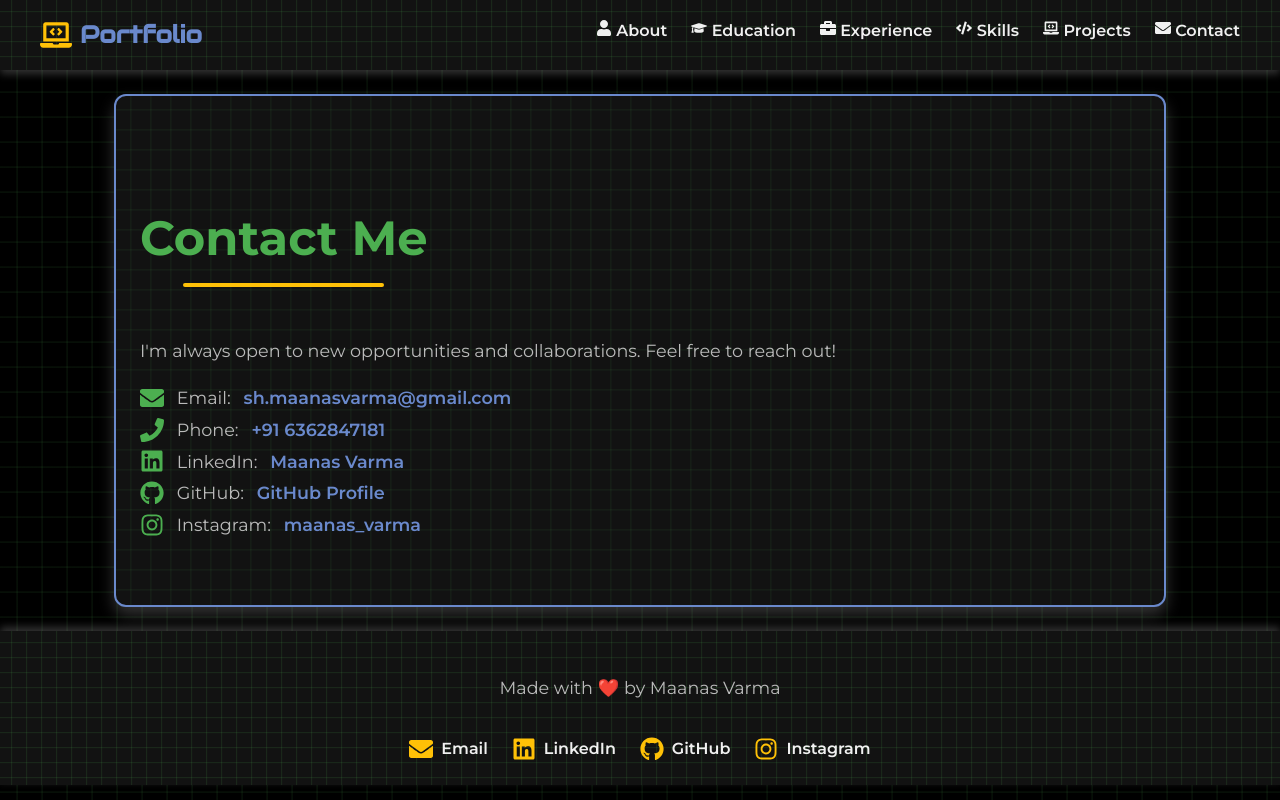
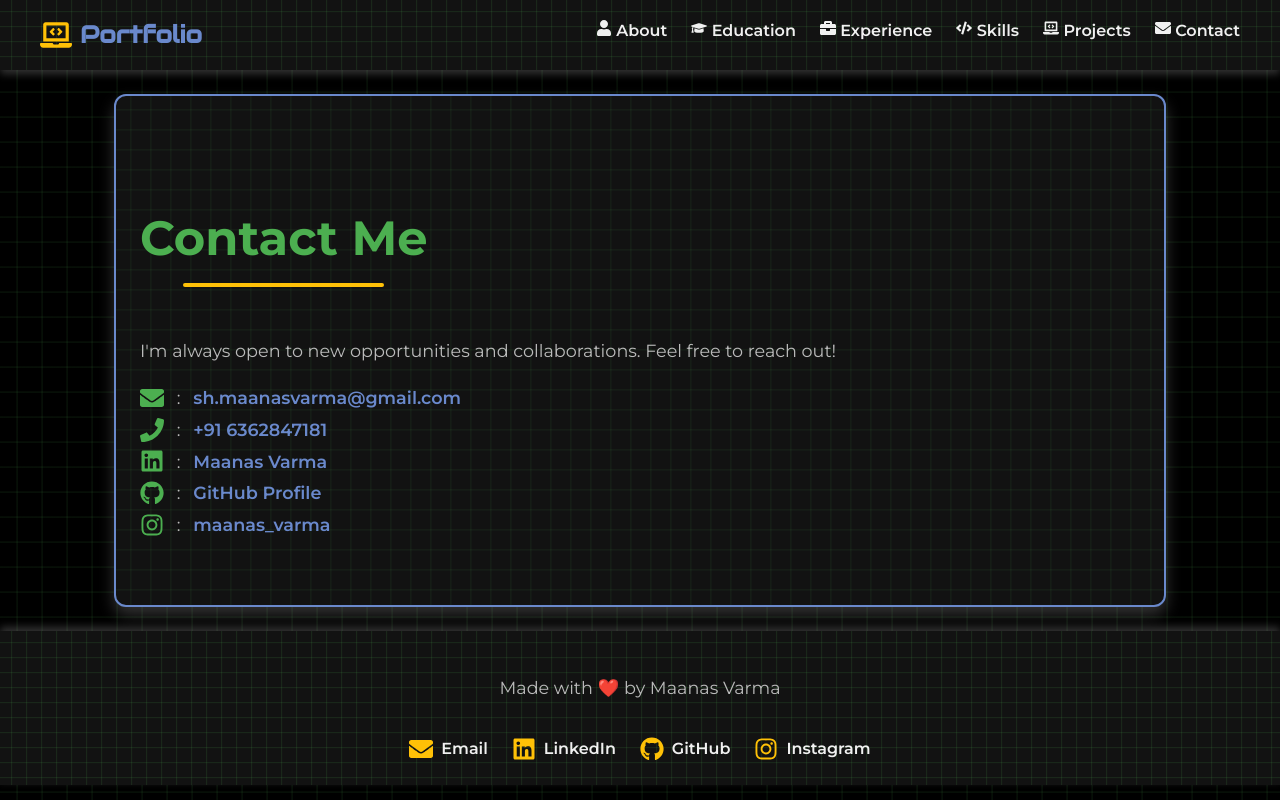
Before and after one commit to maanasvarma2003/portfolio-website, a React (Vite) app: page /contact in a window 1280 px wide. Built offline with nearby package versions, Linux system fonts and the light colour scheme.

Commit message:
Update Contact.tsx

```diff
--- a/src/components/Contact.tsx
+++ b/src/components/Contact.tsx
@@ -9,11 +9,11 @@ function Contact() {
       <h2>Contact Me</h2>
       <p>I'm always open to new opportunities and collaborations. Feel free to reach out!</p>
       <div className="contact-info">
-        <p><FaEnvelope className="contact-icon" /> Email: <a href="mailto:sh.maanasvarma@gmail.com">sh.maanasvarma@gmail.com</a></p>
-        <p><FaPhone className="contact-icon" /> Phone: <a href="tel:+91 6362847181">+91 6362847181</a></p>
-        <p><FaLinkedin className="contact-icon" /> LinkedIn: <a href="https://www.linkedin.com/in/maanas-varma-59429327b/overlay/about-this-profile/?lipi=urn%3Ali%3Apage%3Ad_flagship3_profile_view_base%3BNyzzOA35T2mGF0WR%2Bv%2FcgQ%3D%3D" target="_blank" rel="noopener noreferrer">Maanas Varma</a></p>
-        <p><FaGithub className="contact-icon" /> GitHub: <a href="https://github.com/maanasvarma2003" target="_blank" rel="noopener noreferrer">GitHub Profile</a></p>
-        <p><FaInstagram className="contact-icon" /> Instagram: <a href="https://www.instagram.com/maanas_varma/#" target="_blank" rel="noopener noreferrer">maanas_varma</a></p>
+        <p><FaEnvelope className="contact-icon" /> : <a href="mailto:sh.maanasvarma@gmail.com">sh.maanasvarma@gmail.com</a></p>
+        <p><FaPhone className="contact-icon" /> : <a href="tel:+91 6362847181">+91 6362847181</a></p>
+        <p><FaLinkedin className="contact-icon" /> : <a href="https://www.linkedin.com/in/maanas-varma-59429327b/overlay/about-this-profile/?lipi=urn%3Ali%3Apage%3Ad_flagship3_profile_view_base%3BNyzzOA35T2mGF0WR%2Bv%2FcgQ%3D%3D" target="_blank" rel="noopener noreferrer">Maanas Varma</a></p>
+        <p><FaGithub className="contact-icon" /> : <a href="https://github.com/maanasvarma2003" target="_blank" rel="noopener noreferrer">GitHub Profile</a></p>
+        <p><FaInstagram className="contact-icon" /> : <a href="https://www.instagram.com/maanas_varma/#" target="_blank" rel="noopener noreferrer">maanas_varma</a></p>
       </div>
     </section>
   );
```
